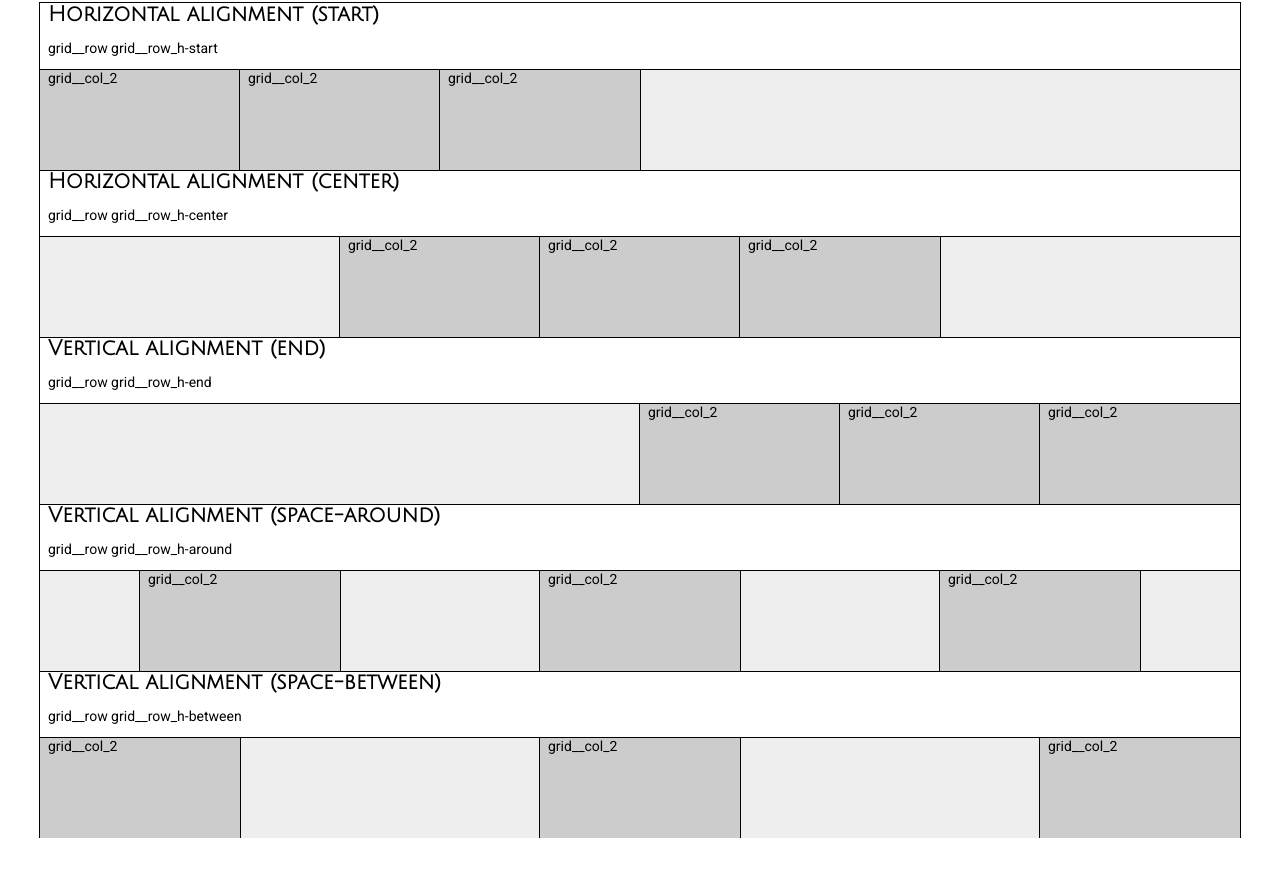
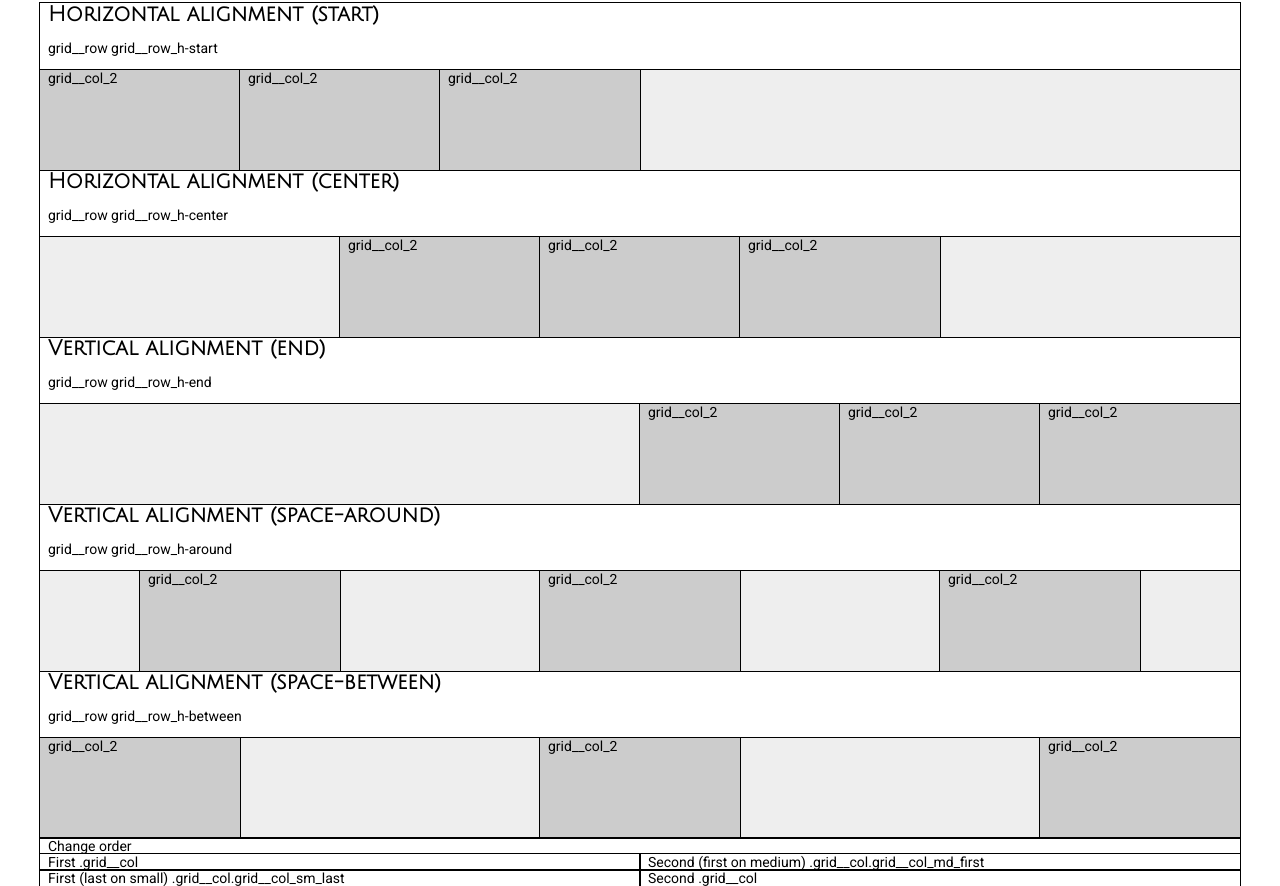
Before and after one commit to romankrru/stylus-grid, a website: page src/index.html in a window 1280 px wide. Shown: the part 1705-2591 px from the top of the page. Before the commit the page ends 2543 px from the top, so only its background shows below. Drawn offline with nearby package versions, Linux system fonts and the light colour scheme; files that its build step writes are made by us from their sources.

Commit message:
Add reordering

```diff
--- a/src/grid/grid.styl
+++ b/src/grid/grid.styl
@@ -64,6 +64,15 @@ generateGrid()
     padding-right: halfGutter;
     padding-left: halfGutter;
 
+    // generate order
+    for breakpoint in breakpoints
+      @media (max-width: breakpoints[breakpoint])
+        &_{breakpoint}_first
+          order -10
+
+        &_{breakpoint}_last
+          order 10
+
     for n in (1..columns)
       &_{n}
         flex-basis: ((100% * n) / columns);
--- a/src/index.html
+++ b/src/index.html
@@ -178,5 +178,17 @@
     </div>
   </div>
 
+  <div class="grid">
+    Change order
+    <div class="grid__row">
+      <div class="grid__col">First .grid__col</div>
+      <div class="grid__col grid__col_md_first">Second (first on medium) .grid__col.grid__col_md_first</div>
+    </div>
+    <div class="grid__row">
+      <div class="grid__col grid__col_sm_last">First (last on small) .grid__col.grid__col_sm_last</div>
+      <div class="grid__col">Second .grid__col</div>
+    </div>
+  </div>
+
 </body>
 </html>
```
Also changed, not shown: build/css/index.css, build/index.html.
